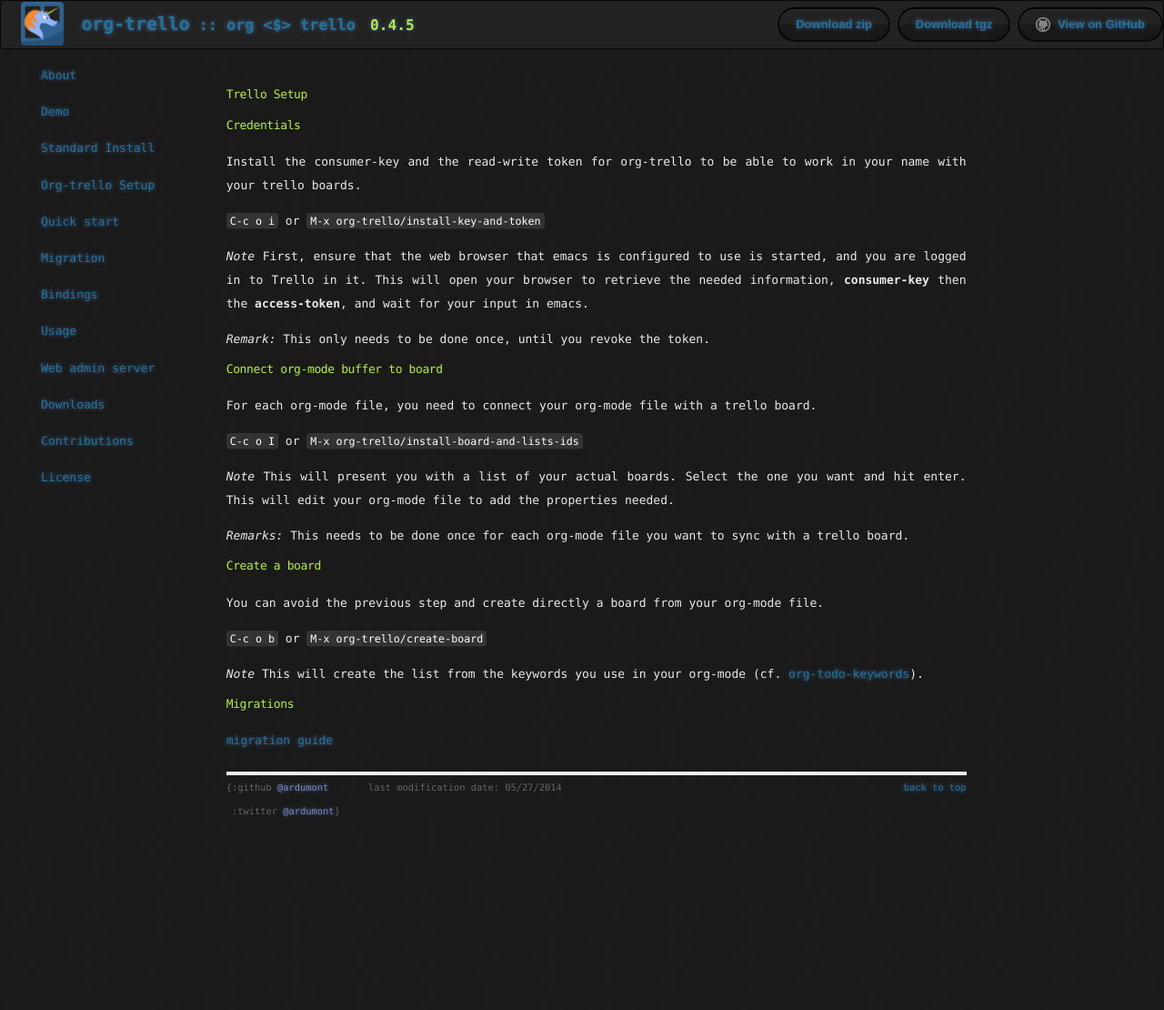
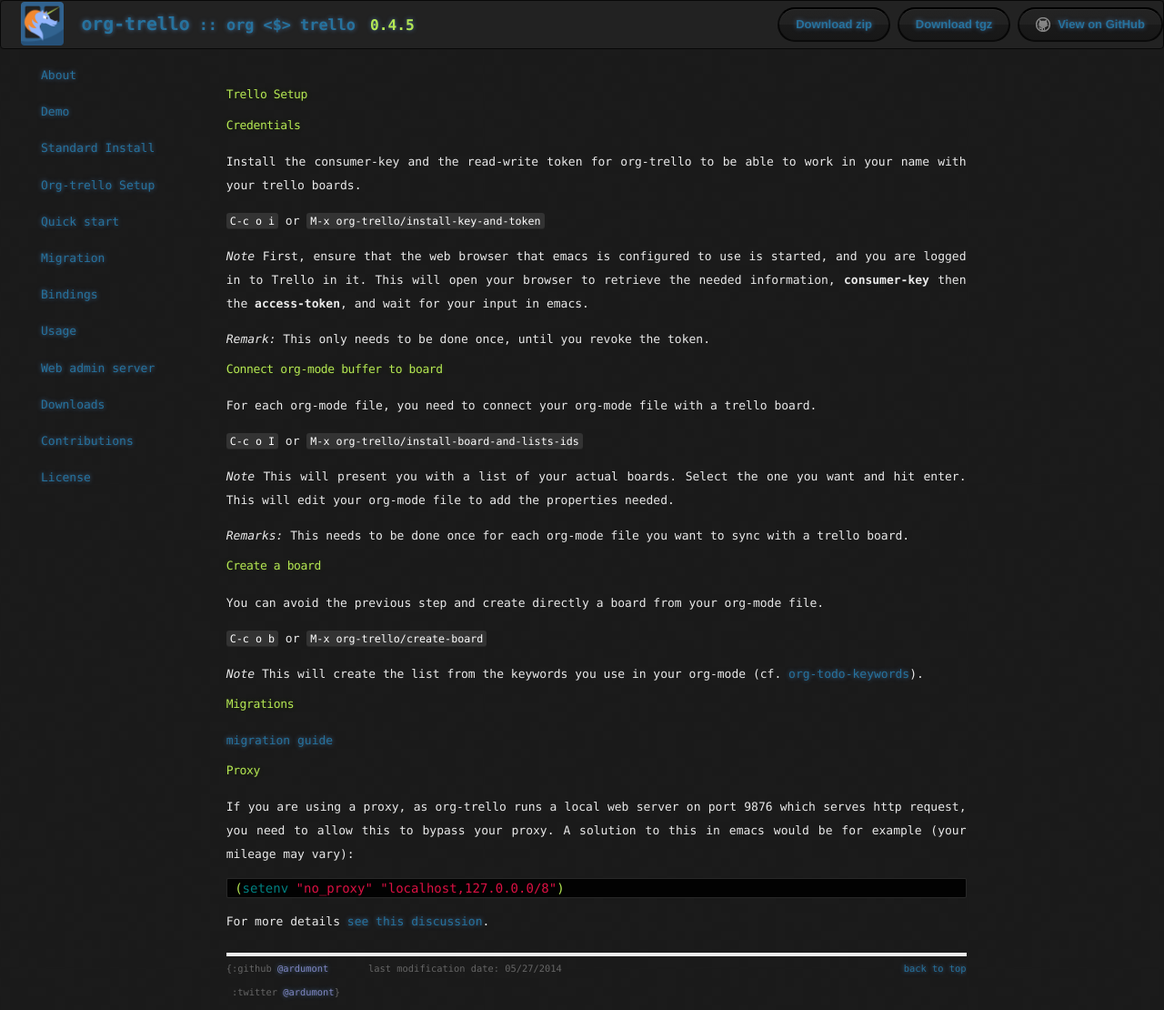
Before and after one commit to org-trello/org-trello.github.io, a Jekyll site: the page built from trello-setup.md, in a window 1280 px wide. Shown: the whole page at 91% size. Built offline with Jekyll 4.4.1, drawn with Linux system fonts in a browser that asks for light colours; nearby versions of some CDN libraries; library files that are not in the unit come from our copies; Markdown is read by kramdown in place of the engine named in the settings; before the commit the page ends 910 px from its top, so only the background shows below that.

Commit message:
Update information about proxy, thanks to this issue for raising this up - https://github.com/org-trello/org-trello/issues/171

````diff
--- a/trello-setup.md
+++ b/trello-setup.md
@@ -41,3 +41,14 @@ This will create the list from the keywords you use in your org-mode (cf. [org-t
 ## Migrations
 
 [migration guide](./migration.html)
+
+## Proxy
+
+If you are using a proxy, as org-trello runs a local web server on port 9876 which serves http request, you need to allow this to bypass your proxy.
+A solution to this in emacs would be for example (your mileage may vary):
+
+``` lisp
+(setenv "no_proxy" "localhost,127.0.0.0/8")
+```
+
+For more details [see this discussion](https://github.com/org-trello/org-trello/issues/171).
````
